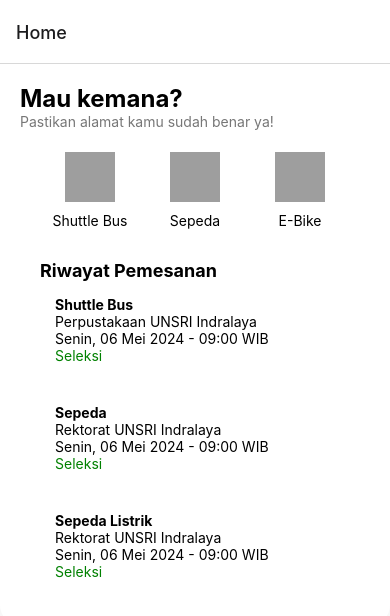
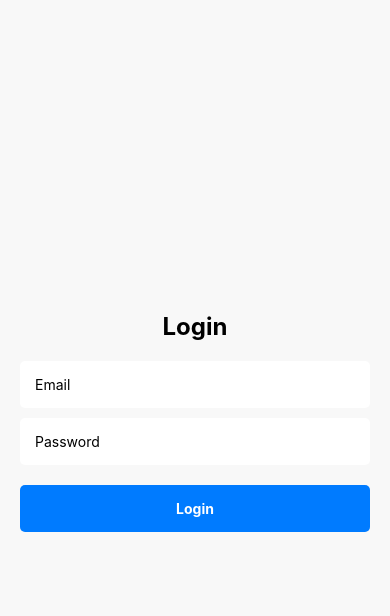
Before and after one commit to Ascensio26/project-pb, a React Native app: screen /Login in a window 390 px wide. Shown: the top 616 px of the page. Built offline with nearby package versions, Linux system fonts and the light colour scheme; grey boxes are pictures that could not be loaded.

Commit message:
Adding Login Page by Naufal

```diff
--- a/App.js
+++ b/App.js
@@ -4,28 +4,41 @@
 import { createStackNavigator } from '@react-navigation/stack';
 import HomeScreen from './screens/HomeScreen';
 import MapScreen from './screens/MapScreen';
-import BikeScreen from './screens/BikeScreen'; // Import the BikeScreen
+import BikeScreen from './screens/BikeScreen';
+import LoginScreen from './screens/LoginScreen'; // Import the LoginScreen
 
 const Stack = createStackNavigator();
 
 export default function App() {
   return (
     <NavigationContainer>
-      <Stack.Navigator initialRouteName="Home">
+      <Stack.Navigator initialRouteName="Login">
+        {/* Login Screen */}
+        <Stack.Screen
+          name="Login"
+          component={LoginScreen}
+          options={{ title: 'Login', headerShown: false }} // Hide header for login
+        />
+
+        {/* Home Screen */}
         <Stack.Screen
           name="Home"
           component={HomeScreen}
           options={{ title: 'Home' }}
         />
+
+        {/* Map Screen */}
         <Stack.Screen
           name="Map"
           component={MapScreen}
           options={{ title: 'Map' }}
         />
+
+        {/* Bike Screen */}
         <Stack.Screen
           name="Bike"
           component={BikeScreen}
-          options={{ title: 'Bike' }} // Add BikeScreen to the navigation stack
+          options={{ title: 'Bike' }}
         />
       </Stack.Navigator>
     </NavigationContainer>
--- a/screens/HomeScreen.js
+++ b/screens/HomeScreen.js
@@ -50,9 +50,12 @@
             <Image source={{ uri: 'https://reactnative.dev/img/tiny_logo.png' }} style={styles.transportIcon} />
             <Text>Shuttle Bus</Text>
           </TouchableOpacity>
-          <TouchableOpacity style={styles.transportButton}>
-          <Image source={{ uri: 'https://reactnative.dev/img/tiny_logo.png' }} style={styles.transportIcon} />
-            <Text>Sepeda</Text>
+          <TouchableOpacity
+            style={styles.transportButton}
+            onPress={() => navigation.navigate('Bike')} // Update navigation to 'Bike'
+          >
+            <Image source={{ uri: 'project-pb/assets/shuttle.png' }} style={styles.transportIcon} />
+            <Text>E-Bike</Text>
           </TouchableOpacity>
           <TouchableOpacity style={styles.transportButton}>
           <Image source={{ uri: 'project-pb/assets/shuttle.png' }} style={styles.transportIcon} />
--- /dev/null
+++ b/screens/LoginScreen.js
@@ -0,0 +1,79 @@
+// screens/LoginScreen.js
+import React, { useState } from 'react';
+import { View, Text, TextInput, TouchableOpacity, StyleSheet } from 'react-native';
+
+const LoginScreen = ({ navigation }) => {
+  const [email, setEmail] = useState('');
+  const [password, setPassword] = useState('');
+
+  const handleLogin = () => {
+    // Add login logic here (e.g., validation or API call)
+    if (email === 'test@example.com' && password === 'password') {
+      navigation.replace('Home'); // Navigate to Home after login
+    } else {
+      alert('Invalid email or password');
+    }
+  };
+
+  return (
+    <View style={styles.container}>
+      <Text style={styles.title}>Login</Text>
+      <TextInput
+        style={styles.input}
+        placeholder="Email"
+        value={email}
+        onChangeText={setEmail}
+        keyboardType="email-address"
+        autoCapitalize="none"
+      />
+      <TextInput
+        style={styles.input}
+        placeholder="Password"
+        value={password}
+        onChangeText={setPassword}
+        secureTextEntry
+      />
+      <TouchableOpacity style={styles.button} onPress={handleLogin}>
+        <Text style={styles.buttonText}>Login</Text>
+      </TouchableOpacity>
+    </View>
+  );
+};
+
+const styles = StyleSheet.create({
+  container: {
+    flex: 1,
+    justifyContent: 'center',
+    alignItems: 'center',
+    backgroundColor: '#f8f8f8',
+    padding: 20,
+  },
+  title: {
+    fontSize: 24,
+    fontWeight: 'bold',
+    marginBottom: 20,
+  },
+  input: {
+    width: '100%',
+    padding: 15,
+    backgroundColor: '#fff',
+    borderRadius: 5,
+    marginBottom: 10,
+    elevation: 3,
+  },
+  button: {
+    width: '100%',
+    padding: 15,
+    backgroundColor: '#007BFF',
+    borderRadius: 5,
+    alignItems: 'center',
+    marginTop: 10,
+    elevation: 3,
+  },
+  buttonText: {
+    color: '#fff',
+    fontWeight: 'bold',
+  },
+});
+
+export default LoginScreen;
```
